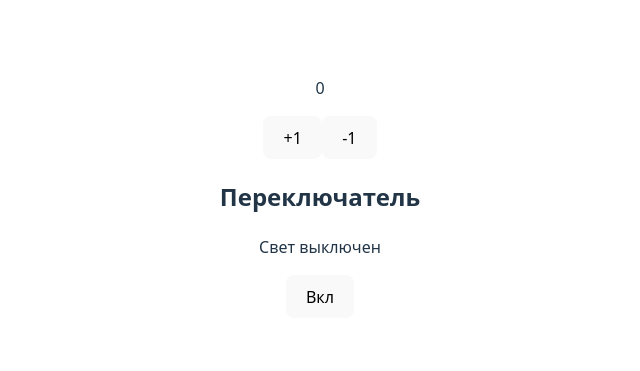
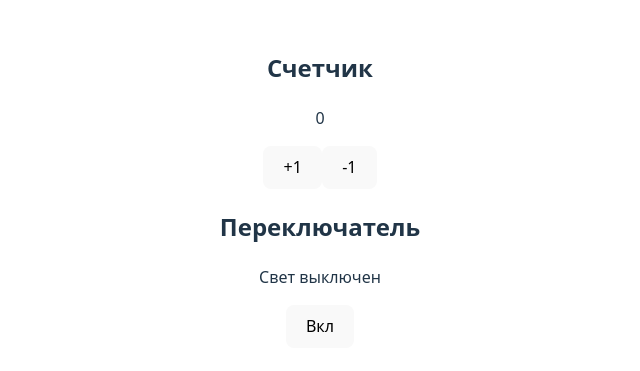
Before and after one commit to sunnyflakj-prog/test, a React (Vite) app: page / in a window 1280 px wide. Shown: the part 211-582 px from the top of the page, without its empty margins (320-960 px from the left). Built offline with nearby package versions, Linux system fonts and the light colour scheme.

Commit message:
Заголовок

```diff
--- a/src/App.jsx
+++ b/src/App.jsx
@@ -7,6 +7,7 @@ function App() {
 
   return (
         <>
+    <h2>Счетчик</h2>
     <div className="counter-section">
       <p className="counter-value">{count}</p>
       <button onClick={() => setCount(count + 1)}>+1</button>
```
